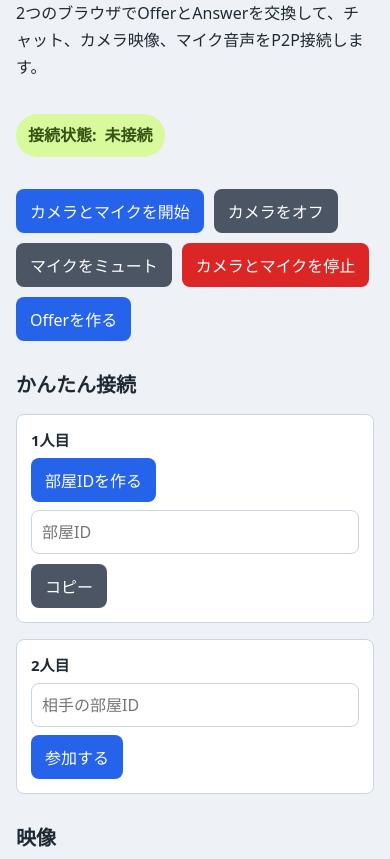
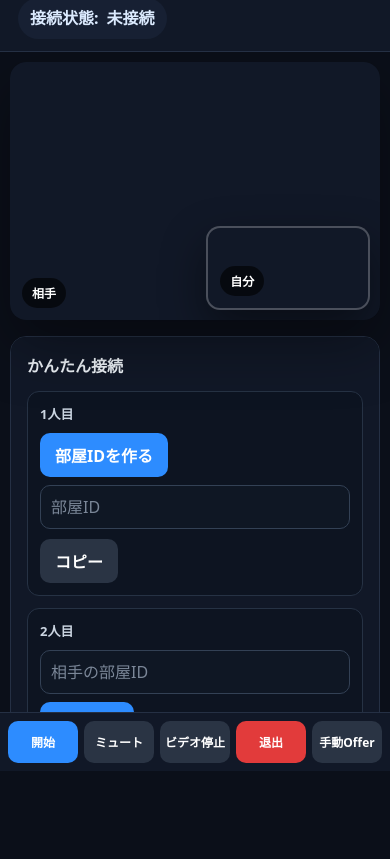
Before and after one commit to koyomimanabe/webrtc-camera-chat, a plain HTML site: page webcamera.html in a window 390 px wide. Shown: the part 73-932 px from the top of the page. After the commit the page ends 844 px from the top, so only its background shows below. Drawn offline with Linux system fonts and the light colour scheme.

Commit message:
Restyle app like a video meeting

```diff
--- a/webcamera.html
+++ b/webcamera.html
@@ -8,8 +8,8 @@
     :root {
       color-scheme: light;
       font-family: system-ui, -apple-system, BlinkMacSystemFont, "Segoe UI", sans-serif;
-      background: #eef2f6;
-      color: #1f2933;
+      background: #0b0f19;
+      color: #edf2f7;
     }
 
     * {
@@ -18,31 +18,36 @@
 
     body {
       margin: 0;
-      padding: 24px;
-    }
-
-    main {
-      max-width: 1100px;
-      margin: 0 auto;
+      min-height: 100vh;
+      background: #0b0f19;
     }
 
     h1 {
-      margin: 0 0 8px;
-      font-size: 30px;
+      margin: 0;
+      font-size: 18px;
+      font-weight: 700;
     }
 
     h2 {
-      margin: 28px 0 12px;
-      font-size: 20px;
+      margin: 0 0 14px;
+      font-size: 16px;
     }
 
     h3 {
-      margin: 0 0 8px;
-      font-size: 15px;
+      margin: 0 0 10px;
+      font-size: 13px;
+      color: #cbd5e1;
     }
 
     p {
-      line-height: 1.7;
+      margin: 0;
+      color: #a8b3c7;
+      line-height: 1.6;
+    }
+
+    details {
+      border-top: 1px solid #263244;
+      padding-top: 14px;
     }
 
     button,
@@ -53,56 +58,93 @@
 
     button {
       border: 0;
-      border-radius: 8px;
-      padding: 10px 14px;
-      background: #2563eb;
+      border-radius: 10px;
+      padding: 10px 15px;
+      background: #2d8cff;
       color: white;
       cursor: pointer;
+      font-weight: 700;
     }
 
     button:hover {
-      background: #1d4ed8;
+      background: #1477e8;
     }
 
     button.secondary {
-      background: #4b5563;
+      background: #2a3444;
     }
 
     button.secondary:hover {
-      background: #374151;
+      background: #39465a;
     }
 
     button.danger {
-      background: #dc2626;
+      background: #e23b3b;
     }
 
     button.danger:hover {
-      background: #b91c1c;
+      background: #c62828;
     }
 
     input,
     textarea {
       width: 100%;
-      border: 1px solid #cbd5e1;
-      border-radius: 8px;
+      border: 1px solid #334155;
+      border-radius: 10px;
       padding: 10px;
-      background: white;
+      background: #0f1724;
+      color: #edf2f7;
+    }
+
+    input::placeholder,
+    textarea::placeholder {
+      color: #7b8798;
     }
 
     textarea {
-      min-height: 130px;
+      min-height: 110px;
       resize: vertical;
       font-family: ui-monospace, SFMono-Regular, Menlo, Consolas, monospace;
+      font-size: 12px;
+    }
+
+    summary {
+      cursor: pointer;
+      color: #dbeafe;
+      font-weight: 700;
+      margin-bottom: 12px;
+    }
+
+    .app-shell {
+      display: flex;
+      flex-direction: column;
+      height: 100vh;
+      overflow: hidden;
+    }
+
+    .topbar {
+      display: flex;
+      align-items: center;
+      justify-content: space-between;
+      gap: 14px;
+      min-height: 58px;
+      padding: 12px 18px;
+      background: #111827;
+      border-bottom: 1px solid #253044;
+    }
+
+    .topbar-copy {
       font-size: 13px;
     }
 
-    .toolbar,
-    .chat-row {
-      display: flex;
-      flex-wrap: wrap;
-      gap: 10px;
-      align-items: center;
-      margin: 16px 0;
+    .meeting-area {
+      display: grid;
+      grid-template-columns: minmax(0, 1fr) 340px;
+      gap: 16px;
+      flex: 1;
+      min-height: 0;
+      padding: 16px;
+      overflow: auto;
     }
 
     .status {
@@ -111,49 +153,110 @@
       gap: 8px;
       padding: 8px 12px;
       border-radius: 999px;
-      background: #d9f99d;
-      color: #365314;
+      background: #172033;
+      color: #dbeafe;
       font-weight: 700;
+      white-space: nowrap;
     }
 
     .videos {
-      display: grid;
-      grid-template-columns: repeat(2, minmax(0, 1fr));
-      gap: 16px;
+      position: relative;
+      min-height: 520px;
+      border-radius: 16px;
+      overflow: hidden;
+      background: #05070d;
+      box-shadow: 0 24px 60px rgba(0, 0, 0, 0.35);
     }
 
     .video-box {
-      min-width: 0;
+      position: absolute;
+      overflow: hidden;
+      background: #111827;
+    }
+
+    .video-box.remote {
+      inset: 0;
+    }
+
+    .video-box.local {
+      right: 18px;
+      bottom: 18px;
+      z-index: 2;
+      width: min(280px, 34vw);
+      border: 2px solid rgba(255, 255, 255, 0.24);
+      border-radius: 14px;
+      box-shadow: 0 18px 45px rgba(0, 0, 0, 0.45);
+    }
+
+    .video-label {
+      position: absolute;
+      left: 12px;
+      bottom: 12px;
+      z-index: 3;
+      padding: 6px 10px;
+      border-radius: 999px;
+      background: rgba(0, 0, 0, 0.62);
+      color: white;
+      font-size: 12px;
+      font-weight: 700;
     }
 
     video {
       width: 100%;
-      max-width: 520px;
-      aspect-ratio: 16 / 9;
+      height: 100%;
       display: block;
-      border-radius: 8px;
+      object-fit: cover;
+    }
+
+    .side-panel {
+      display: flex;
+      flex-direction: column;
+      gap: 16px;
+      min-height: 0;
+      overflow: auto;
+      padding: 16px;
+      border-radius: 16px;
       background: #111827;
-      object-fit: cover;
+      border: 1px solid #253044;
+    }
+
+    .panel-section {
+      padding-bottom: 16px;
+      border-bottom: 1px solid #263244;
+    }
+
+    .panel-section:last-child {
+      border-bottom: 0;
+      padding-bottom: 0;
     }
 
     .sdp-grid {
       display: grid;
-      grid-template-columns: repeat(2, minmax(0, 1fr));
-      gap: 16px;
+      gap: 12px;
     }
 
     .easy-connect {
       display: grid;
-      grid-template-columns: repeat(2, minmax(0, 1fr));
-      gap: 16px;
-      margin: 16px 0;
+      gap: 12px;
     }
 
     .easy-panel {
-      padding: 14px;
-      border: 1px solid #cbd5e1;
-      border-radius: 8px;
-      background: white;
+      padding: 12px;
+      border: 1px solid #263244;
+      border-radius: 12px;
+      background: #0d1421;
+    }
+
+    .toolbar {
+      display: flex;
+      flex-wrap: wrap;
+      justify-content: center;
+      align-items: center;
+      gap: 10px;
+      padding: 14px 18px;
+      background: #111827;
+      border-top: 1px solid #253044;
+      z-index: 10;
     }
 
     .sdp-actions {
@@ -163,21 +266,28 @@
       margin-top: 8px;
     }
 
+    .chat-row {
+      display: grid;
+      grid-template-columns: 110px 1fr auto;
+      gap: 8px;
+    }
+
     .name-input {
-      max-width: 180px;
+      max-width: none;
     }
 
     .message-input {
-      flex: 1 1 260px;
+      min-width: 0;
     }
 
     #log {
-      height: 220px;
+      flex: 1;
+      min-height: 180px;
       overflow-y: auto;
-      border: 1px solid #cbd5e1;
-      border-radius: 8px;
+      border: 1px solid #263244;
+      border-radius: 12px;
       padding: 10px;
-      background: #f8fafc;
+      background: #0d1421;
     }
 
     .log-item {
@@ -186,47 +296,97 @@
     }
 
     .log-self {
-      color: #075985;
+      color: #93c5fd;
       font-weight: 700;
     }
 
     .log-peer {
-      color: #166534;
+      color: #86efac;
       font-weight: 700;
     }
 
     .log-system {
-      color: #475569;
+      color: #a8b3c7;
     }
 
-    @media (max-width: 720px) {
-      body {
-        padding: 16px;
+    @media (max-width: 920px) {
+      .meeting-area {
+        grid-template-columns: 1fr;
       }
 
-      .videos,
-      .easy-connect,
-      .sdp-grid {
+      .videos {
+        min-height: 56vw;
+      }
+
+      .side-panel {
+        min-height: 420px;
+      }
+    }
+
+    @media (max-width: 640px) {
+      .topbar {
+        align-items: flex-start;
+        flex-direction: column;
+      }
+
+      .meeting-area {
+        padding: 10px;
+      }
+
+      .videos {
+        min-height: 66vw;
+      }
+
+      .video-box.local {
+        width: 42vw;
+        right: 10px;
+        bottom: 10px;
+      }
+
+      .chat-row {
         grid-template-columns: 1fr;
+      }
+
+      .toolbar {
+        display: grid;
+        grid-template-columns: repeat(5, minmax(0, 1fr));
+        gap: 6px;
+        padding: 8px;
+      }
+
+      .toolbar button {
+        min-height: 42px;
+        padding: 8px 4px;
+        font-size: 12px;
       }
     }
   </style>
 </head>
 <body>
-  <main>
+  <main class="app-shell">
+    <header class="topbar">
+      <div>
         <h1>WebRTC Camera Chat</h1>
-    <p>2つのブラウザでOfferとAnswerを交換して、チャット、カメラ映像、マイク音声をP2P接続します。</p>
+        <p class="topbar-copy">部屋IDで参加できる小さなビデオ通話アプリ</p>
+      </div>
+      <p class="status">接続状態: <span id="connectionState">未接続</span></p>
+    </header>
 
-    <p class="status">接続状態: <span id="connectionState">未接続</span></p>
-
-    <div class="toolbar">
-      <button id="startCameraButton">カメラとマイクを開始</button>
-      <button id="toggleCameraButton" class="secondary">カメラをオフ</button>
-      <button id="muteButton" class="secondary">マイクをミュート</button>
-      <button id="stopCameraButton" class="danger">カメラとマイクを停止</button>
-      <button id="createOfferButton">Offerを作る</button>
+    <div class="meeting-area">
+      <section class="videos" aria-label="映像">
+        <div class="video-box remote">
+          <video id="remoteVideo" autoplay playsinline></video>
+          <span class="video-label">相手</span>
         </div>
 
+        <div class="video-box local">
+          <video id="localVideo" autoplay playsinline muted></video>
+          <span class="video-label">自分</span>
+        </div>
+      </section>
+
+      <aside class="side-panel">
+        <section class="panel-section">
           <h2>かんたん接続</h2>
           <div class="easy-connect">
             <section class="easy-panel">
@@ -246,21 +406,24 @@
               </div>
             </section>
           </div>
+        </section>
 
-    <h2>映像</h2>
-    <div class="videos">
-      <div class="video-box">
-        <h3>自分の映像</h3>
-        <video id="localVideo" autoplay playsinline muted></video>
+        <section class="panel-section">
+          <h2>チャット</h2>
+          <div class="chat-row">
+            <input id="nameInput" class="name-input" type="text" placeholder="名前">
+            <input id="messageInput" class="message-input" type="text" placeholder="メッセージ">
+            <button id="sendButton">送信</button>
           </div>
+        </section>
 
-      <div class="video-box">
-        <h3>相手の映像</h3>
-        <video id="remoteVideo" autoplay playsinline></video>
-      </div>
-    </div>
+        <section class="panel-section">
+          <h2>ログ</h2>
+          <div id="log"></div>
+        </section>
 
-    <h2>接続情報</h2>
+        <details>
+          <summary>手動Offer/Answer</summary>
           <div class="sdp-grid">
             <section>
               <h3>自分の接続情報</h3>
@@ -278,16 +441,17 @@
               </div>
             </section>
           </div>
-
-    <h2>チャット</h2>
-    <div class="chat-row">
-      <input id="nameInput" class="name-input" type="text" placeholder="名前">
-      <input id="messageInput" class="message-input" type="text" placeholder="メッセージ">
-      <button id="sendButton">送信</button>
+        </details>
+      </aside>
     </div>
 
-    <h2>ログ</h2>
-    <div id="log"></div>
+    <nav class="toolbar" aria-label="通話操作">
+      <button id="startCameraButton">開始</button>
+      <button id="muteButton" class="secondary">ミュート</button>
+      <button id="toggleCameraButton" class="secondary">ビデオ停止</button>
+      <button id="stopCameraButton" class="danger">退出</button>
+      <button id="createOfferButton" class="secondary">手動Offer</button>
+    </nav>
   </main>
 
   <script src="peerjs.min.js"></script>
@@ -568,10 +732,10 @@
       videoTrack.enabled = !videoTrack.enabled;
 
       if (videoTrack.enabled) {
-        toggleCameraButton.textContent = "カメラをオフ";
+        toggleCameraButton.textContent = "ビデオ停止";
         addLog("カメラをオンにしました。");
       } else {
-        toggleCameraButton.textContent = "カメラをオン";
+        toggleCameraButton.textContent = "ビデオ開始";
         addLog("カメラをオフにしました。");
       }
     };
@@ -593,10 +757,10 @@
       audioTrack.enabled = !audioTrack.enabled;
 
       if (audioTrack.enabled) {
-        muteButton.textContent = "マイクをミュート";
+        muteButton.textContent = "ミュート";
         addLog("マイクをオンにしました。");
       } else {
-        muteButton.textContent = "マイクをオン";
+        muteButton.textContent = "ミュート解除";
         addLog("マイクをミュートしました。");
       }
     };
@@ -613,8 +777,8 @@
 
       localStream = null;
       localVideo.srcObject = null;
-      toggleCameraButton.textContent = "カメラをオフ";
-      muteButton.textContent = "マイクをミュート";
+      toggleCameraButton.textContent = "ビデオ停止";
+      muteButton.textContent = "ミュート";
       addLog("カメラとマイクを停止しました。");
     };
 
```
Also changed, not shown: memo.md (+1 -0 lines). Lines whose indentation alone changed are shown as unchanged.
